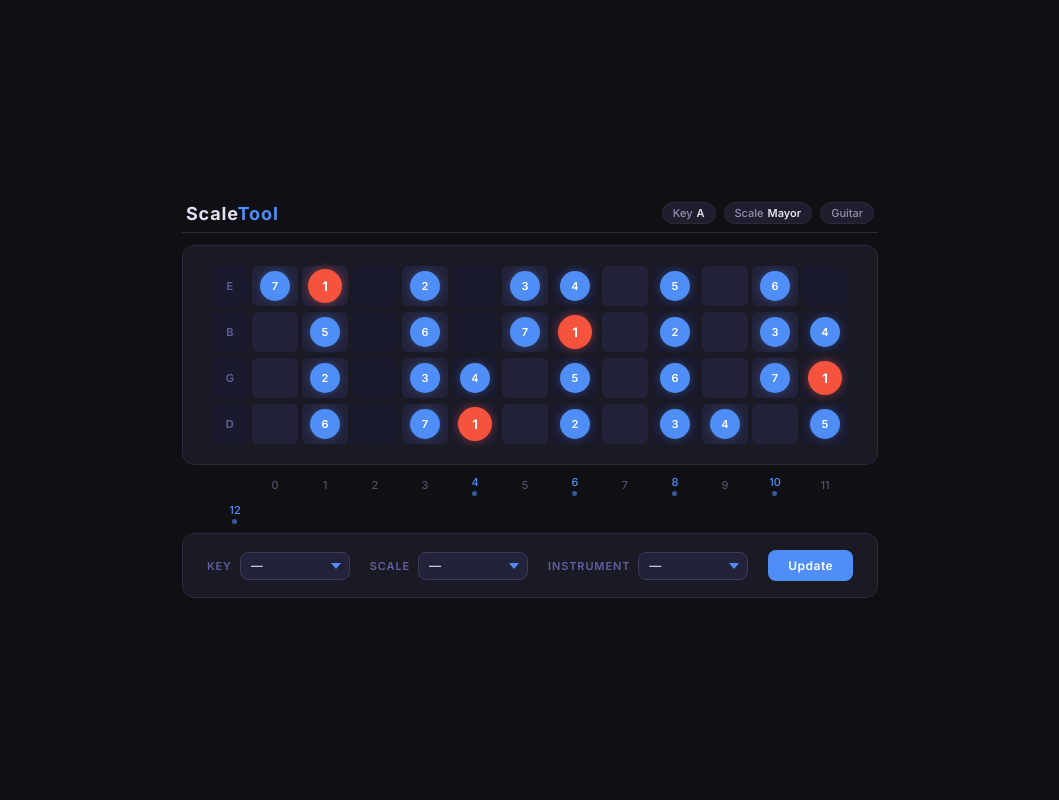
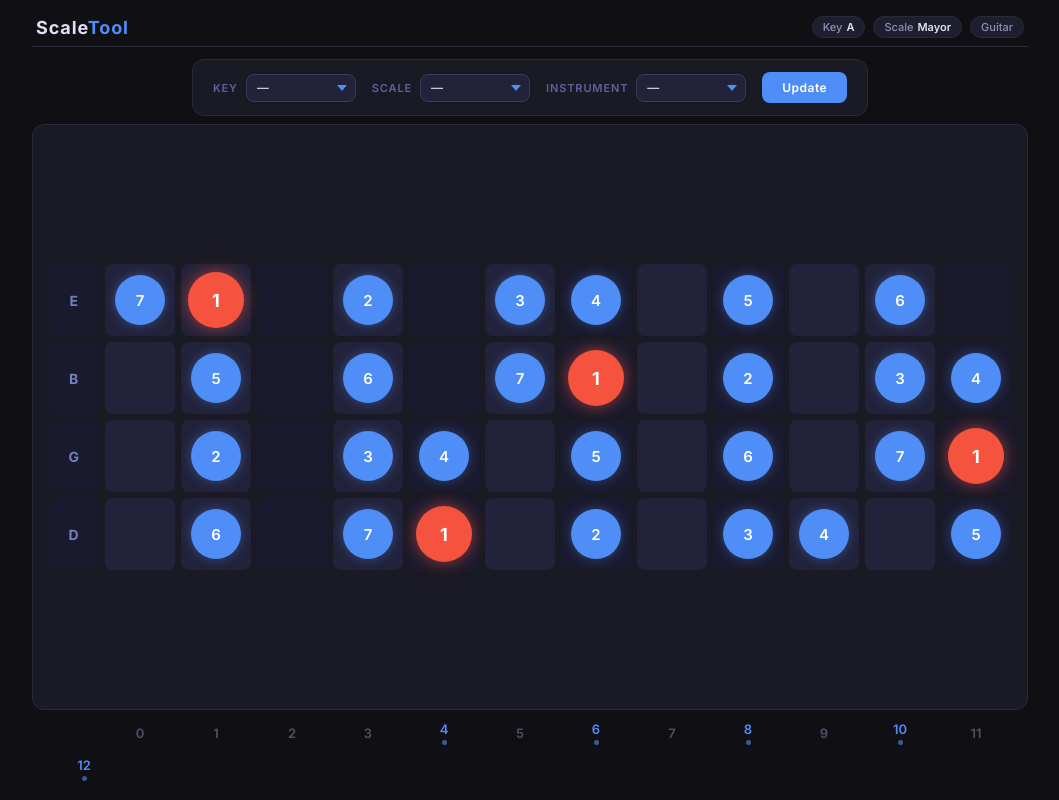
Before and after one commit to xd43vild69/xmusic, a Django app: page / in a window 1280 px wide. Shown: the whole page, without its empty margins (110-1169 px from the left). Run offline with Django 5.2, Linux system fonts and the light colour scheme.

Commit message:
Refactor controls section: move form up and clean up redundant code

```diff
--- a/xmusic/static/css/style.css
+++ b/xmusic/static/css/style.css
@@ -7,7 +7,7 @@
 }
 
 body {
-    min-height: 100vh;
+    height: 100vh;
     background-color: #0f0f14;
     font-family: 'Inter', Arial, sans-serif;
     font-size: 12px;
@@ -15,7 +15,7 @@ body {
     display: flex;
     justify-content: center;
     align-items: center;
-    overflow-x: auto;
+    padding: 0;
 }
 
 /* ── Layout container ───────────────────────────────────── */
@@ -25,8 +25,11 @@ body {
     flex-direction: column;
     align-items: center;
     gap: 8px;
-    padding: 32px 24px;
+    padding: 16px 24px;
     width: fit-content;
+    height: 100vh;
+    max-width: 100vw;
+    overflow: hidden;
 }
 
 /* ── App header ─────────────────────────────────────────── */
@@ -78,14 +81,17 @@ body {
 /* ── Fretboard box ──────────────────────────────────────── */
 
 .box {
-    width: 100%;
+    width: auto;
+    flex: 1;
     background-color: #1a1a24;
     border: 1px solid #2a2a3a;
     border-radius: 12px;
     display: flex;
     align-items: center;
     justify-content: center;
-    padding: 20px 16px;
+    padding: 24px 16px;
+    min-height: 400px;
+    overflow: auto;
 }
 
 /* ── Matrix grid ────────────────────────────────────────── */
@@ -98,8 +104,8 @@ body {
 
 .row {
     display: grid;
-    grid-template-columns: 36px repeat(12, 46px);
-    gap: 4px;
+    grid-template-columns: 50px repeat(12, 70px);
+    gap: 6px;
 }
 
 /* ── Cells ──────────────────────────────────────────────── */
@@ -110,26 +116,26 @@ body {
     display: flex;
     justify-content: center;
     align-items: center;
-    height: 40px;
-    border-radius: 6px;
+    height: 72px;
+    border-radius: 8px;
 }
 
 .cell {
-    width: 46px;
+    width: 70px;
     background-color: #22223a;
 }
 
 .cell_first {
-    width: 36px;
+    width: 50px;
     background-color: #1a1a2e;
-    font-size: 11px;
-    font-weight: 600;
-    color: #6060a0;
-    letter-spacing: 0.03em;
+    font-size: 14px;
+    font-weight: 700;
+    color: #7080c0;
+    letter-spacing: 0.05em;
 }
 
 .cell_fret_mark {
-    width: 46px;
+    width: 70px;
     background-color: #1a1a2e;
 }
 
@@ -139,28 +145,28 @@ body {
     display: flex;
     justify-content: center;
     align-items: center;
-    width: 34px;
-    height: 34px;
+    width: 56px;
+    height: 56px;
     background-color: #f5533d;
     color: white;
     border-radius: 50%;
-    font-size: 13px;
+    font-size: 18px;
     font-weight: 700;
-    box-shadow: 0 0 10px rgba(245, 83, 61, 0.5);
+    box-shadow: 0 0 16px rgba(245, 83, 61, 0.6);
 }
 
 .dot {
     display: flex;
     justify-content: center;
     align-items: center;
-    width: 30px;
-    height: 30px;
+    width: 50px;
+    height: 50px;
     background-color: #4f8ef7;
     color: white;
     border-radius: 50%;
-    font-size: 11px;
+    font-size: 15px;
     font-weight: 600;
-    box-shadow: 0 0 8px rgba(79, 142, 247, 0.35);
+    box-shadow: 0 0 12px rgba(79, 142, 247, 0.4);
 }
 
 /* ── Fret numbers row ───────────────────────────────────── */
@@ -176,8 +182,8 @@ body {
 
 .fret-row {
     display: grid;
-    grid-template-columns: 36px repeat(12, 46px);
-    gap: 4px;
+    grid-template-columns: 50px repeat(12, 70px);
+    gap: 6px;
 }
 
 .cell_fret {
@@ -185,12 +191,12 @@ body {
     flex-direction: column;
     justify-content: center;
     align-items: center;
-    width: 46px;
-    height: 24px;
+    width: 70px;
+    height: 30px;
     color: #50506a;
-    font-size: 11px;
-    font-weight: 500;
-    gap: 2px;
+    font-size: 13px;
+    font-weight: 600;
+    gap: 3px;
 }
 
 .cell_fret.marked {
@@ -206,27 +212,28 @@ body {
 }
 
 .cell_fret_spacer {
-    width: 36px;
+    width: 50px;
 }
 
 /* ── Controls form ──────────────────────────────────────── */
 
 .box3 {
-    width: 100%;
+    width: auto;
     background-color: #1a1a24;
     border: 1px solid #2a2a3a;
     border-radius: 12px;
     display: flex;
     align-items: center;
     justify-content: center;
-    padding: 16px 24px;
+    padding: 12px 20px;
+    flex-shrink: 0;
 }
 
 .box3 form {
     display: flex;
     align-items: center;
-    gap: 20px;
-    flex-wrap: wrap;
+    gap: 16px;
+    flex-wrap: nowrap;
 }
 
 .form-group {
```
Also changed, not shown: xmusic/templates/home.html (+44 -44 lines).
